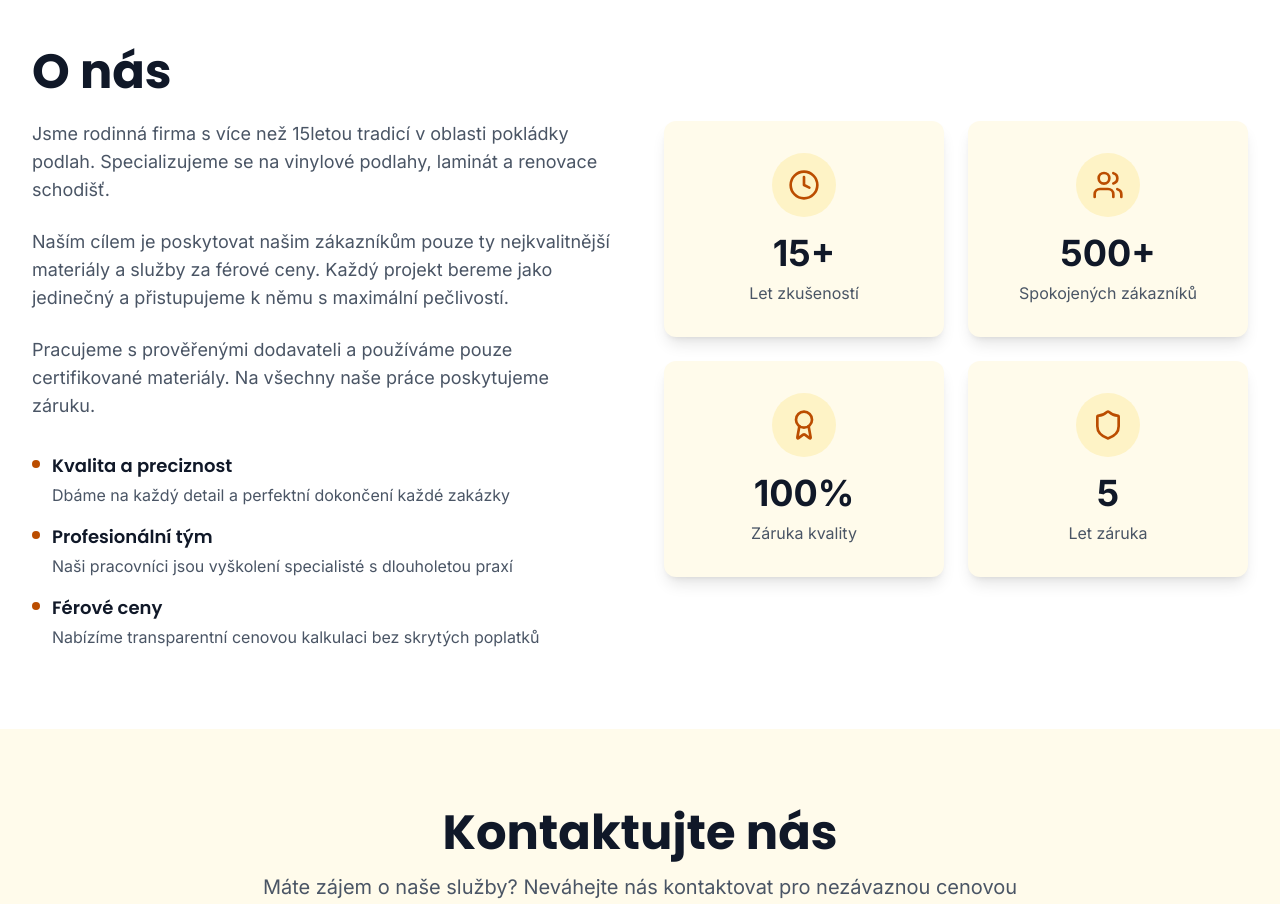
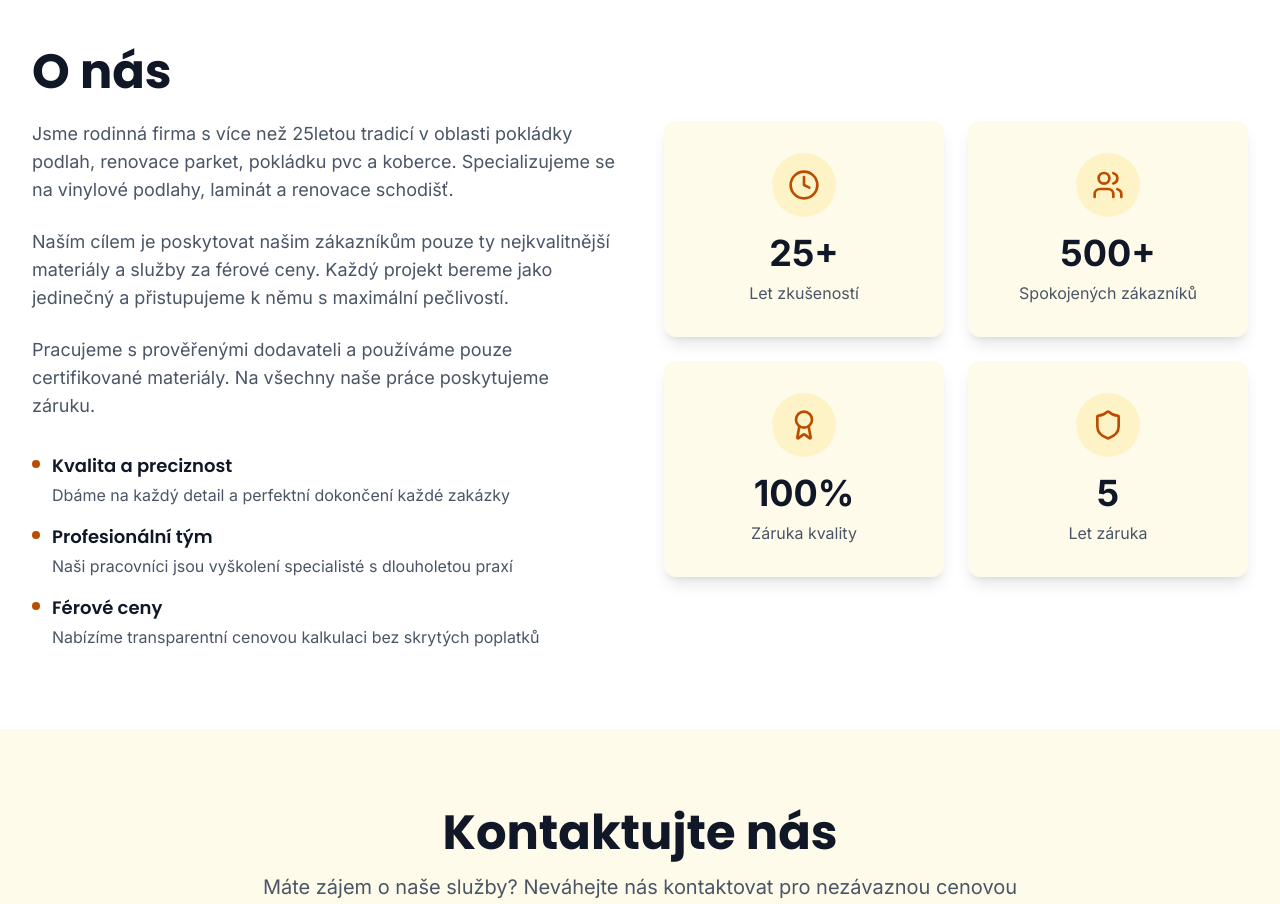
Before and after one commit to DanielVagner/TPodlahy, a React (Vite) app: page / in a window 1280 px wide. Shown: the part 3500-4404 px from the top of the page. Built offline with nearby package versions, Linux system fonts and the light colour scheme.

Commit message:
Update text

```diff
--- a/src/app/components/About.tsx
+++ b/src/app/components/About.tsx
@@ -4,7 +4,7 @@ export function About() {
   const stats = [
     {
       icon: Clock,
-      number: '15+',
+      number: '25+',
       label: 'Let zkušeností'
     },
     {
@@ -34,7 +34,7 @@ export function About() {
               O nás
             </h2>
             <p className="text-lg text-gray-600 dark:text-gray-300 mb-6">
-              Jsme rodinná firma s více než 15letou tradicí v oblasti pokládky podlah. Specializujeme se na vinylové podlahy, laminát a renovace schodišť.
+              Jsme rodinná firma s více než 25letou tradicí v oblasti pokládky podlah, renovace parket, pokládku pvc a koberce. Specializujeme se na vinylové podlahy, laminát a renovace schodišť.
             </p>
             <p className="text-lg text-gray-600 dark:text-gray-300 mb-6">
               Naším cílem je poskytovat našim zákazníkům pouze ty nejkvalitnější materiály a služby za férové ceny. Každý projekt bereme jako jedinečný a přistupujeme k němu s maximální pečlivostí.
```
